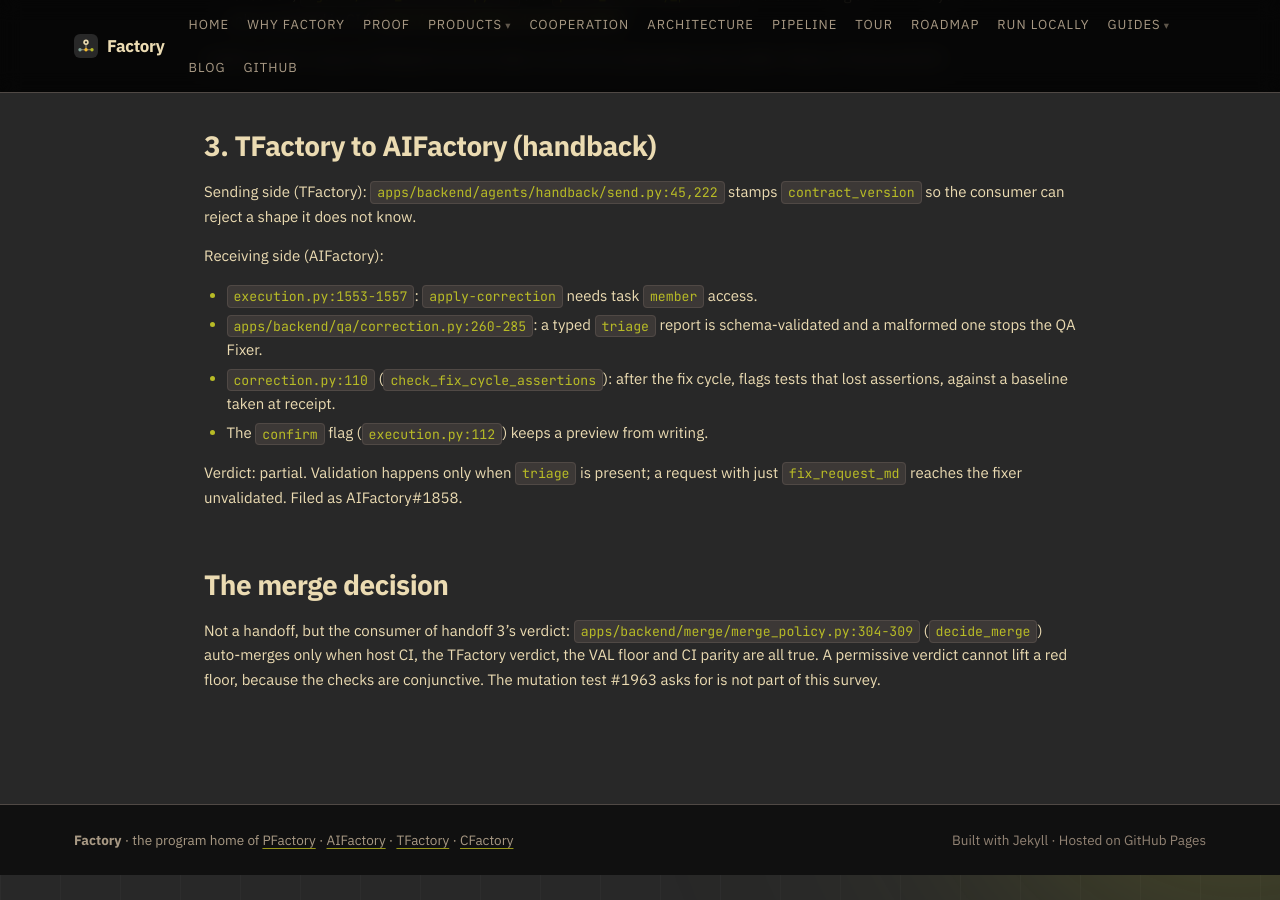
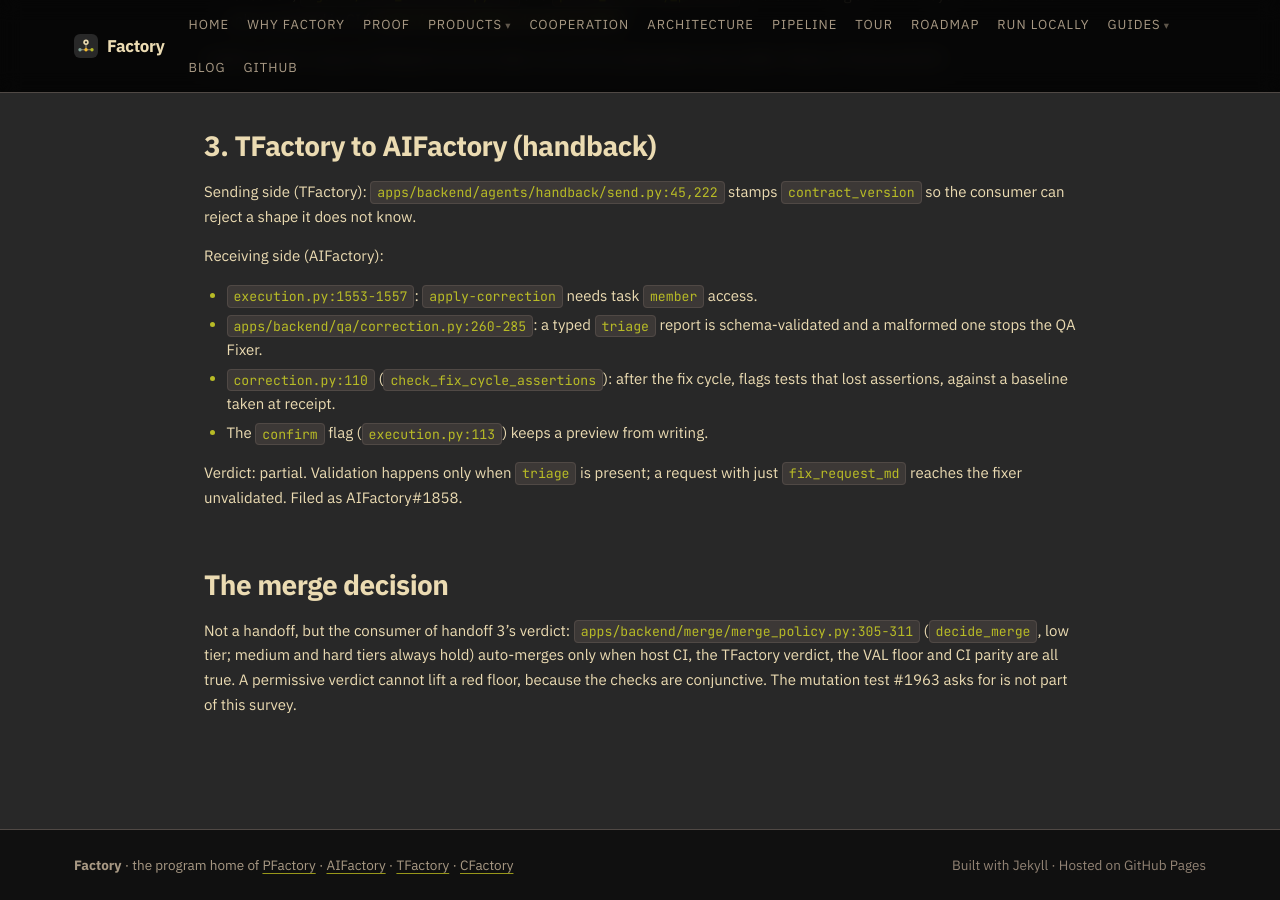
Before and after one commit to olafkfreund/Factory, a Jekyll site: the page built from docs/dev/handoff-gate-survey.md, in a window 1280 px wide and 900 px high, scrolled down 1562 px. Built offline with Jekyll 4.4.1, drawn with Linux system fonts in a browser that asks for light colours; our own code applies the rules of GitHub Pages for plain Markdown files.

Commit message:
docs(dev): correct two line cites in the handoff survey (#1963)
Plan step 1.

Co-Authored-By: Claude Opus 5.5 <noreply@anthropic.com>
Claude-Session: https://claude.ai/code/session_01L5j1hQCdA4NmA4jiKDNBX4

```diff
--- a/docs/dev/handoff-gate-survey.md
+++ b/docs/dev/handoff-gate-survey.md
@@ -53,10 +53,10 @@ Receiving side (AIFactory):
 - `execution.py:1553-1557`: `apply-correction` needs task `member` access.
 - `apps/backend/qa/correction.py:260-285`: a typed `triage` report is schema-validated and a malformed one stops the QA Fixer.
 - `correction.py:110` (`check_fix_cycle_assertions`): after the fix cycle, flags tests that lost assertions, against a baseline taken at receipt.
-- The `confirm` flag (`execution.py:112`) keeps a preview from writing.
+- The `confirm` flag (`execution.py:113`) keeps a preview from writing.
 
 Verdict: partial. Validation happens only when `triage` is present; a request with just `fix_request_md` reaches the fixer unvalidated. Filed as AIFactory#1858.
 
 ## The merge decision
 
-Not a handoff, but the consumer of handoff 3's verdict: `apps/backend/merge/merge_policy.py:304-309` (`decide_merge`) auto-merges only when host CI, the TFactory verdict, the VAL floor and CI parity are all true. A permissive verdict cannot lift a red floor, because the checks are conjunctive. The mutation test #1963 asks for is not part of this survey.
+Not a handoff, but the consumer of handoff 3's verdict: `apps/backend/merge/merge_policy.py:305-311` (`decide_merge`, low tier; medium and hard tiers always hold) auto-merges only when host CI, the TFactory verdict, the VAL floor and CI parity are all true. A permissive verdict cannot lift a red floor, because the checks are conjunctive. The mutation test #1963 asks for is not part of this survey.
```
